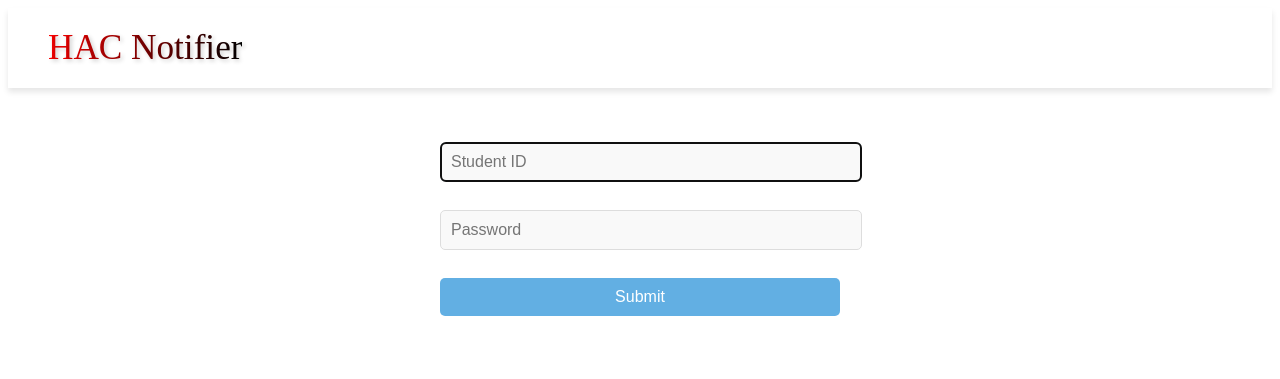
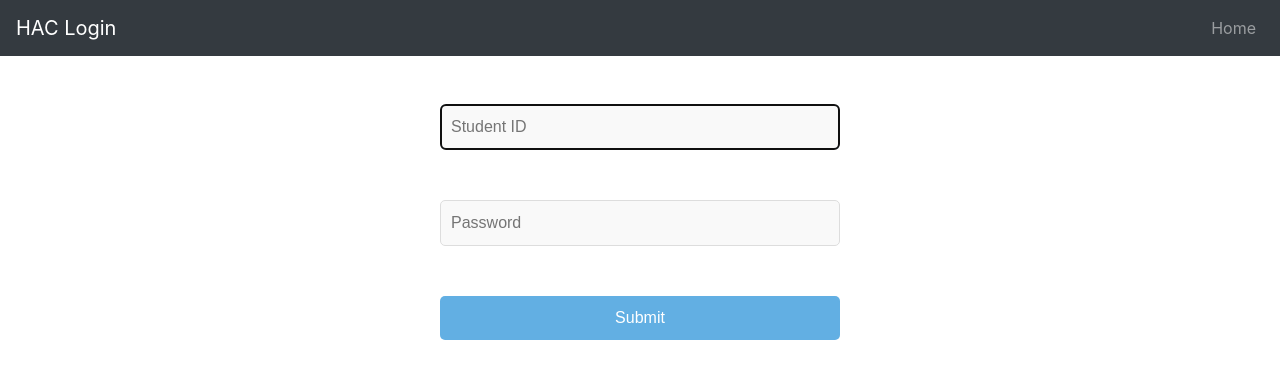
Before and after one commit to Nazchanel/time-management, a Flask app: page /hac in a window 1280 px wide. Shown: the top 379 px of the page. Run offline with Flask 3, Linux system fonts and the light colour scheme; some libraries are stand-ins or nearby versions.

Commit message:
Adding Pending Changes

```diff
--- a/templates/hac-grades.html
+++ b/templates/hac-grades.html
@@ -21,8 +21,12 @@
           <a href="/hac-grades">Reload Grades</a>
         </div>
         <div class="nav-link-wrapper">
+          <a href="/home">Home</a>
+        </div>
+        <div class="nav-link-wrapper">
           <a href="/">Sign Out</a>
         </div>
+
       </div>
     </div>
   </div>
--- a/templates/hac-login.html
+++ b/templates/hac-login.html
@@ -1,24 +1,31 @@
-{% extends 'base.html' %}
+<!DOCTYPE html>
+<html lang="en">
+<html>
+<head>
+    <meta charset="UTF-8">
+    <meta name="viewport" content="width=device-width, initial-scale=1.0">
+    <!-- Add Bootstrap CSS -->
+    <link rel="stylesheet" href="https://maxcdn.bootstrapcdn.com/bootstrap/4.5.2/css/bootstrap.min.css">
+    <title>Login</title>
+    <script src="{{ url_for('static', filename='timer-script.js') }}"></script>
+    <link rel="stylesheet" href="{{ url_for('static', filename='styles.css') }}">
+    <link rel="shortcut icon" href="{{ url_for('static', filename='favicon.ico') }}">
+</head>
 
-{% block head %}
-<title>Login</title>
-{% endblock %}
+<body>
+    <nav class="navbar navbar-expand-lg navbar-dark bg-dark">
+        <a class="navbar-brand" href="#">HAC Login</a>
+        <div class="collapse navbar-collapse" id="navbarNav">
+            <ul class="navbar-nav ml-auto">
+                <li class="nav-item">
+                    <a class="nav-link" href="/home">Home</a>
+                </li>
 
-{% block body %}
-<div class="container">
-    <link rel="shortcut icon" href="{{ url_for('static', filename='favicon.ico') }}">
-    <div class="nav-wrapper">
-        <div class="left-side">
-            <div class="brand">
-                <div>HAC Notifier</div>
+            </ul>
         </div>
-        </div>
-    </div>
-</div>
+    </nav>
     <br>
     <br>
-<br>
-
     <div class="center">
         <form class="form" method="POST" action="">
 
@@ -37,4 +44,5 @@
             </div>
         </div>
     </form>
-{% endblock %}
+</body>
+</html>
```
Lines whose indentation alone changed are shown as unchanged.
